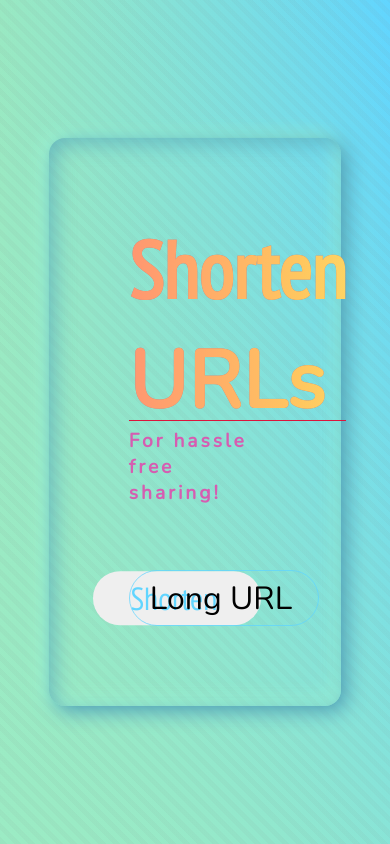
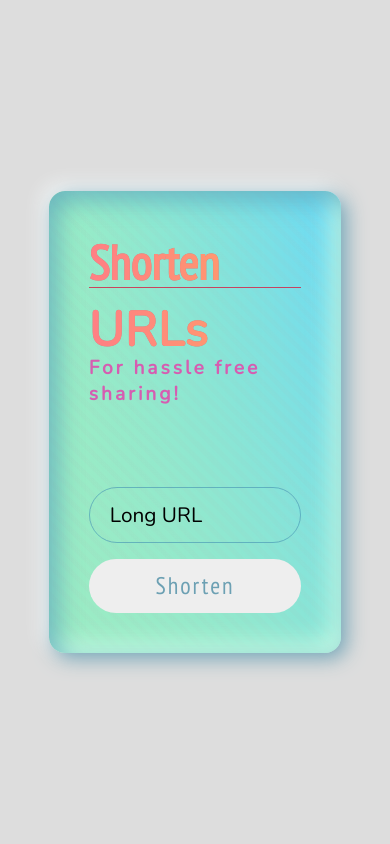
Before and after one commit to the-distortion/url-shortener, a website: page public/index.html in a window 390 px wide. Drawn offline with nearby package versions, Linux system fonts and the light colour scheme.

Commit message:
UI improvements and responsive design

```diff
--- a/public/index.html
+++ b/public/index.html
@@ -9,15 +9,15 @@
 </head>
 <body>
     <section>
-        <h1><span>Shorten</span> URLs<div class="after"></div></h1>
+        <h1><span>Shorten<div class="after"></div></span> URLs</h1>
 
         <h4>For hassle free sharing!</h4>
         <form>
             <div for="longUrl">
-                <input required type="text" id="longUrl" placeholder=" " name="longUrl">
+                <input required type="text" autocomplete="off" id="longUrl" placeholder=" " name="longUrl">
                 <span class="placeholder">Long URL</span>
             </div>
-            <button type="submit">Shorten&nbsp;</button>
+            <button type="submit">Shorten</button>
         </form>
     </section>
     <script src="script.js"></script>
--- a/public/style.css
+++ b/public/style.css
@@ -7,12 +7,18 @@
             #d65db1,
             #ff6f91,
             #ff9671,
-            #ffc75f,
-            #f9f871);
-    --shadow-low-op: #4a98b599;
-    --shadow-high-op: #a7fed599;
-    --shadow-low: #4a98b5;
-    --shadow-high: #a7fed5;
+            #ffc75f);
+    --textured-gradient:
+        repeating-linear-gradient(45deg,
+            rgba(175, 175, 175, 0.06) 0px, rgba(175, 175, 175, 0.06) 5px,
+            transparent 5px, transparent 10px),
+        linear-gradient(45deg, rgb(155, 235, 196), transparent),
+        linear-gradient(90deg, rgb(153, 238, 197), transparent),
+        linear-gradient(90deg, rgb(97, 213, 255), rgb(97, 213, 255));
+    --shadow-low-op: #4a99b5a9;
+    --shadow-high-op: #ccffe7;
+    --shadow-low: #6ca0b3;
+    --shadow-high: #fff;
 }
 
 *,
@@ -25,13 +31,6 @@
 
 body {
     background-color: #ddd;
-    background-image:
-        repeating-linear-gradient(45deg,
-            rgba(129, 129, 129, 0.06) 0px, rgba(129, 129, 129, 0.06) 5px,
-            transparent 5px, transparent 10px),
-        linear-gradient(45deg, rgb(155, 235, 196), transparent),
-        linear-gradient(90deg, rgb(152, 231, 193), transparent),
-        linear-gradient(90deg, rgb(97, 213, 255), rgb(97, 213, 255));
     display: grid;
     height: 100vh;
     place-items: center;
@@ -45,18 +44,19 @@ section {
     padding: 5rem;
     border-radius: 1rem;
     background-color: transparent;
+    background-image: var(--textured-gradient);
+    background-size: 110%;
+    background-position: left;
     box-shadow:
         5px 5px 20px var(--shadow-low),
-        -5px -1px 20px var(--shadow-high),
-        inset 5px 5px 20px var(--shadow-low-op),
-        inset -5px -5px 20px var(--shadow-high-op);
+        -5px -5px 20px var(--shadow-high),
+        inset 8px 8px 25px var(--shadow-low-op),
+        inset -8px -8px 25px var(--shadow-high-op);
     transition:
         box-shadow 0.5s ease-in-out,
         background-color 1s 0.2s ease-in-out,
-        backdrop-filter 0.45s ease-in-out,
+        background-position 0.45s ease-in-out,
         transform 0.45s ease-in-out;
-    backdrop-filter: blur(0);
-    /* cubic-bezier(.68, .04, .5, 1.68); */
 }
 
 section:focus,
@@ -65,11 +65,11 @@ section:hover {
     /* background-color: #fff2; */
     box-shadow:
         10px 10px 30px var(--shadow-low),
-        -7px -2px 20px var(--shadow-high),
+        -7px -7px 20px var(--shadow-high),
         inset 5px 5px 25px var(--shadow-high-op),
         inset -5px -5px 25px var(--shadow-low-op);
     transform: scale(1.02);
-    backdrop-filter: blur(2px);
+    background-position: right;
 }
 
 h1 span {
@@ -103,13 +103,13 @@ h1 {
 }
 
 .after {
-    border-top: 1px solid crimson;
+    border-top: 1px solid rgba(220, 20, 60, 0.658);
     width: 100%;
     height: 1rem;
     position: absolute;
     left: 0;
-    bottom: 0;
-    transition: width 0.5s ease-out;
+    top: 6rem;
+    transition: width 0.5s cubic-bezier(.74, .01, .33, 1.55);
 }
 
 h4 {
@@ -117,7 +117,7 @@ h4 {
     font-weight: bolder;
     color: #d65db1;
     letter-spacing: 3px;
-    margin-bottom: 4rem;
+    margin-bottom: 5rem;
 }
 
 form {
@@ -131,7 +131,7 @@ form div {
     padding: .5rem 1.25rem;
     padding-right: 10.51rem;
     font-size: 1rem;
-    border: 0.1rem solid rgba(97, 213, 255, 0.75);
+    border: 0.1rem solid var(--shadow-low-op);
     border-radius: 5rem;
     z-index: 2;
     pointer-events: none;
@@ -145,7 +145,7 @@ form input {
     width: 100%;
     height: 100%;
     font-family: 'Nunito', sans-serif;
-    font-size: 2rem;
+    font-size: 1.3rem;
     border: none;
 }
 
@@ -154,7 +154,7 @@ form input {
     left: 1.25rem;
     top: 50%;
     transform: translateY(-50%);
-    font-size: 2rem;
+    font-size: 1.3rem;
     font-weight: 400;
     transition: all cubic-bezier(.68, .04, .39, 1.48) 0.3s;
     pointer-events: none;
@@ -177,22 +177,67 @@ form div input:focus+.placeholder {
 button {
     position: absolute;
     cursor: pointer;
-    bottom: 1.75rem;
-    transform: translateY(50%);
+    bottom: 0rem;
     right: 0rem;
     appearance: none;
     outline: none;
-    border-radius: 10rem;
-    /* 10rem 0; */
+    border-radius: 5rem;
     border: none;
-    font-size: 2rem;
+    font-size: 1.5rem;
     font-family: 'PT Sans Narrow', sans-serif;
-    color: rgb(97, 213, 255);
+    letter-spacing: 2px;
+    color: var(--shadow-low);
     height: 3.4rem;
     width: 10.5rem;
-    transition: background-color 0.1s ease-in-out;
+    box-shadow: none;
+    transform-origin: center center;
+    transition: all 50ms ease-in;
+    transition: letter-spacing 180ms cubic-bezier(.39, .32, .42, 1.95);
+    background-color: #eee;
 }
 
 button:active {
-    background-color: rgba(255, 255, 0, 0.5);
+    box-shadow:
+        inset 2px 2px 5px var(--shadow-low),
+        inset -3px -3px 5px var(--shadow-high);
+    color: rgb(15, 206, 209);
+    background-color: #eaeaea;
 }
+
+button:hover {
+    letter-spacing: -1px;
+}
+
+@media (max-width: 600px) {
+    section {
+        padding: 2.5rem;
+    }
+
+    .after {
+        top: 4.75rem;
+    }
+
+    h1 {
+        font-size: 4rem;
+    }
+
+    form div {
+        padding-right: 1.25rem;
+    }
+}
+
+@media (max-width: 500px) {
+    h1 {
+        font-size: 3rem;
+    }
+
+    .after {
+        top: 3.5rem;
+    }
+
+    button {
+        position: relative;
+        margin-top: 1rem;
+        width: 100%;
+    }
+}
```
